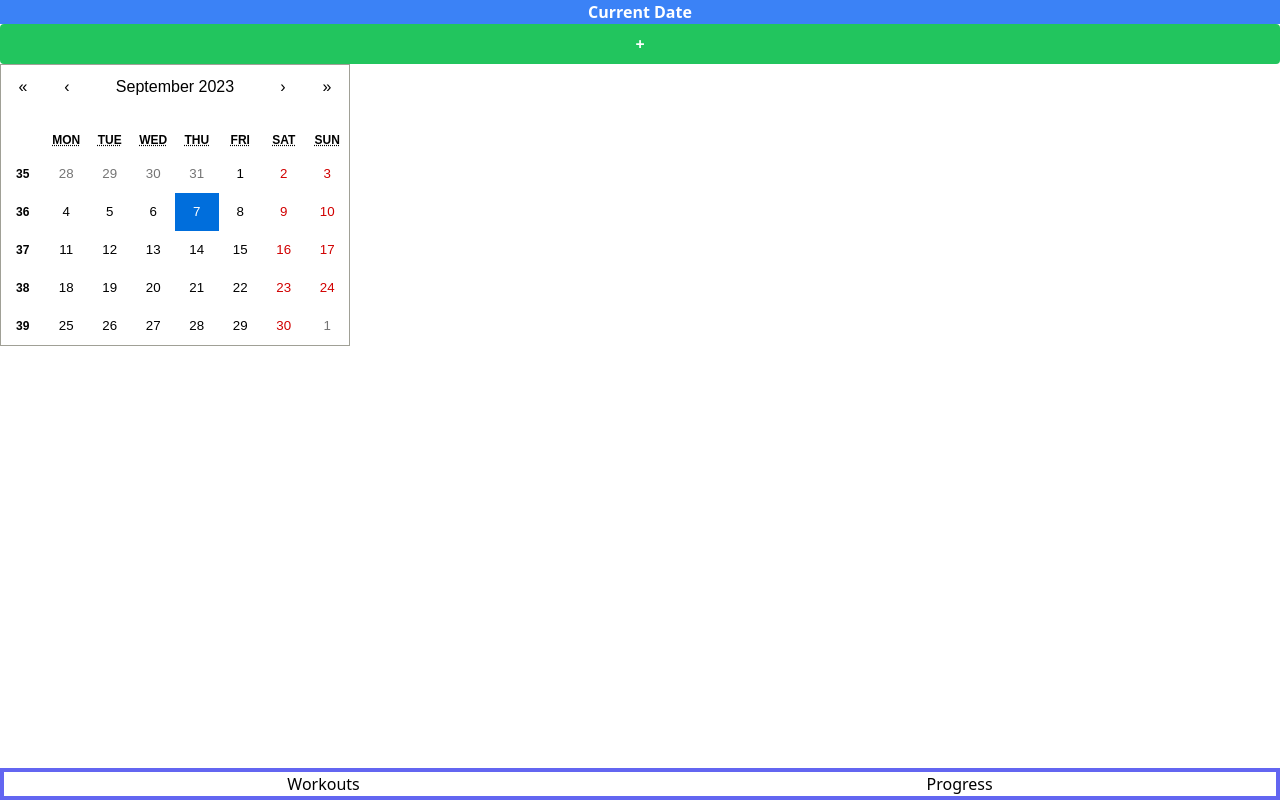
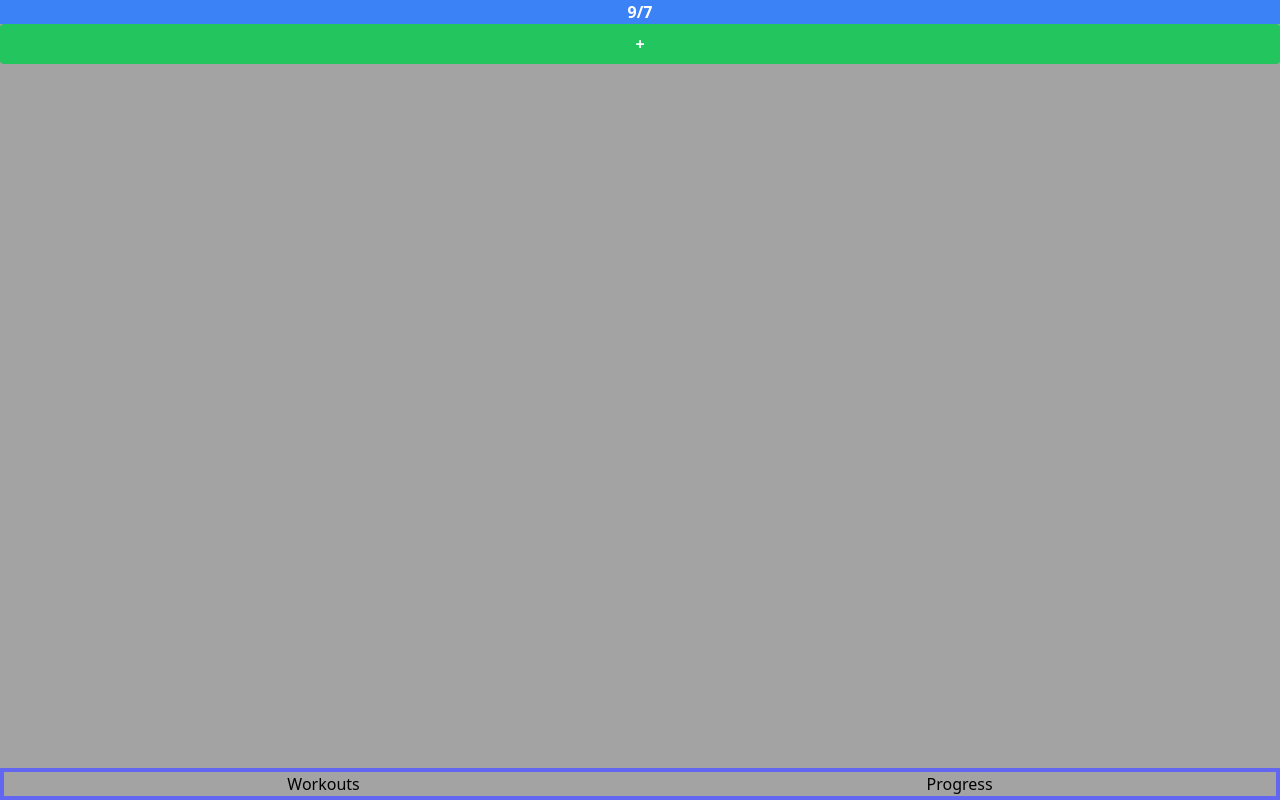
Before and after one commit to staclb/fitness-app, a React app: page /Workouts in a window 1280 px wide. Built offline with nearby package versions, Linux system fonts and the light colour scheme.

Commit message:
created modal for calendar

```diff
--- a/client/App.tsx
+++ b/client/App.tsx
@@ -8,7 +8,7 @@ import Progress from './components/Progress';
 // setup from docs
 function App (): ReactElement {
   return (
-    <div className='flex flex-col h-screen'>
+    <div className='flex flex-col h-screen bg-neutral-400'>
       <div className='flex-grow'>
         <Routes>
           <Route path='/Workouts' element={<Workouts />}></Route>
--- a/client/components/Workouts.tsx
+++ b/client/components/Workouts.tsx
@@ -9,39 +9,60 @@ type ValuePiece = Date | null;
 
 type Value = ValuePiece | [ValuePiece, ValuePiece];
 
+// type date = string | null;
+
 const Workouts = () => {
-  console.log('hi from workouts');
+  // console.log('hi from workouts');
 
   const [selectedDate, setSelectedDate] = useState(new Date());
   const [value, onChange] = useState<Value>(new Date());
-  const [modalOpen, setModalOpen] = useState(false);
-  console.log('value:', value);
+  const [openWorkout, setOpenWorkout] = useState(false);
+  const [openCalendar, setOpenCalendar] = useState(false);
 
-  const openModal = () => {
-    setModalOpen(true);
+
+  const openWorkoutModal = () => {
+    setOpenWorkout(true);
   };
 
-  const closeModal = () => {
-    setModalOpen(false);
+  const closeWorkoutModal = () => {
+    setOpenWorkout(false);
   };
+
+  const openCalendarModal = () => {
+    console.log('open calendar')
+    setOpenCalendar(true);
+  };
+
+  const closeCalendarModal = (date: Date) => {
+    setSelectedDate(date);
+    setOpenCalendar(false);
+  };
+
+  const currentDate = (date: Date) => {
+    // const date = new Date();
+    console.log(date);
+    const todaysDate = date.getMonth() + 1 + '/' + date.getDate();
+    return todaysDate;
+  }
+
   return (
     <div className='flex flex-col'>
-      <button className="bg-blue-500 text-white font-bold ">
-        Current Date
+      <button className="bg-blue-500 text-white font-bold " onClick={openCalendarModal}>
+        {currentDate(selectedDate)}
       </button>
-      <button className="bg-green-500 text-white font-bold py-2 px-4 rounded" onClick={openModal}>
+      <button className="bg-green-500 text-white font-bold py-2 px-4 rounded" onClick={openWorkoutModal}>
         +
       </button>
 
-      <div className="calendar-container">
-        {/* <main className="Sample__container__content"> */}
-        <Calendar onChange={onChange} showWeekNumbers value={value} />
-        {/* </main> */}
-      </div>
-      {modalOpen && <WorkoutModal closeModal={closeModal}/>}
+      {openCalendar && <Calendar onChange={onChange} defaultValue={selectedDate} onClickDay={closeCalendarModal}/>}
+
+      {openWorkout && <WorkoutModal closeWorkoutModal={closeWorkoutModal}/>}
     </div>
   );
 
 };
 
 export default Workouts;
+
+// onDateClick={closeCalendarModal}
+// showWeekNumbers value={value}
--- a/client/modals/WorkoutModal.tsx
+++ b/client/modals/WorkoutModal.tsx
@@ -1,17 +1,17 @@
 import React from 'react';
 import { WorkoutModalProps } from '../../types/types';
 
-const WorkoutModal: React.FC<WorkoutModalProps> = ({ closeModal} ) => {
+const WorkoutModal: React.FC<WorkoutModalProps> = ({ closeWorkoutModal} ) => {
   return (
     <div>
       <div>
-        <button onClick={() => closeModal()}>Nevermind!</button>
+        <button onClick={() => closeWorkoutModal()}>Nevermind!</button>
       </div>
       <div>
         Content
       </div>
       <div>
-        <button onClick={() => closeModal()}>Good To Go!</button>
+        <button onClick={() => closeWorkoutModal()}>Good To Go!</button>
       </div>
     </div>
   );
--- a/types/types.ts
+++ b/types/types.ts
@@ -10,5 +10,5 @@ export interface ServerError {
 // }
 
 export interface WorkoutModalProps {
-  closeModal: () => void
+  closeWorkoutModal: () => void
 }
```
